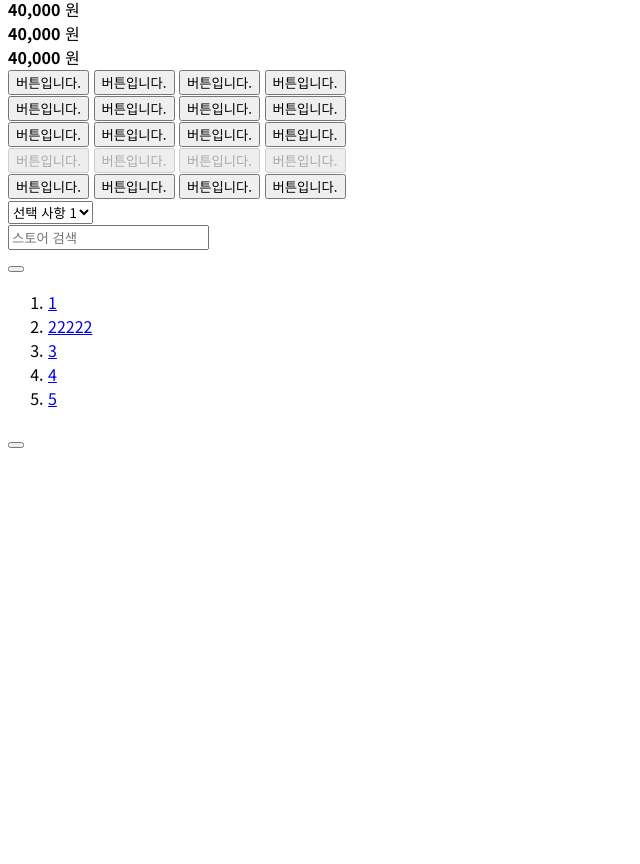
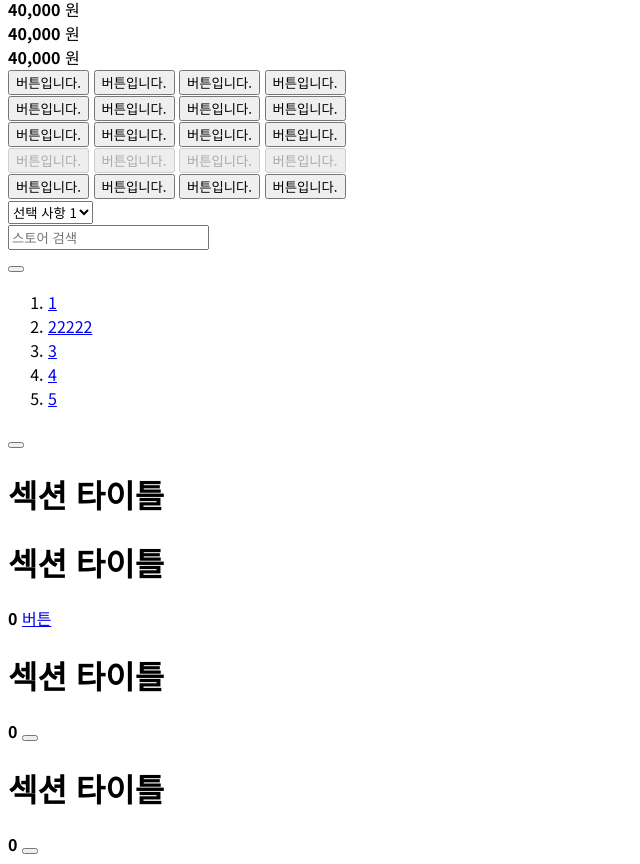
Before and after one commit to alsrb0504/sass_tomorrow_house, a website: page components.html in a window 1280 px wide. Shown: the part 107-971 px from the top of the page, without its empty margins (0-640 px from the left). Before the commit the page ends 800 px from the top, so only its background shows below. Drawn offline with Linux system fonts and the light colour scheme.

Commit message:
💄 Create a shared component: product-section-header

```diff
--- a/components.html
+++ b/components.html
@@ -161,6 +161,34 @@
         </div>
       </div>
 
+      <div>
+        <header class="product-section-header">
+          <h1 class="title">섹션 타이틀</h1>
+        </header>
+
+        <header class="product-section-header">
+          <h1 class="title">섹션 타이틀</h1>
+          <strong class="badge" aria-label="0개">0</strong>
+          <a class="text-button" href="/">버튼</a>
+        </header>
+
+        <header class="product-section-header">
+          <h1 class="title">섹션 타이틀</h1>
+          <strong class="badge" aria-label="0개">0</strong>
+          <button class="icon-button" type="button" aria-label="더보기">
+            <i class="ic-chevron" aria-hidden></i>
+          </button>
+        </header>
+
+        <header class="product-section-header">
+          <h1 class="title">섹션 타이틀</h1>
+          <strong class="badge" aria-label="0개">0</strong>
+          <button class="icon-button is-right" type="button" aria-label="더보기">
+            <i class="ic-chevron" aria-hidden></i>
+          </button>
+        </header>
+
+      </div>
 
     </div>
   </body>
--- /dev/null
+++ b/styles/components/_product-section-header.scss
@@ -0,0 +1,67 @@
+.product-section-header {
+  @include flexbox(start);
+  position: relative;
+  width: 100%;
+  height: 64px;
+  background-color: $white;
+
+  .title {
+    @include text-style(16, $dark);
+  }
+
+  .badge {
+    @include text-style(16, $blue);
+    margin-left: 8px;
+  }
+
+  .text-button,
+  .icon-button {
+    @include pos-center-y;
+    right: -15px;
+
+    &:active {
+      opacity: 0.4;
+    }
+  }
+
+  .text-button {
+    @include text-style(14, $blue);
+    padding: 15px;
+    font-weight: 700;
+  }
+
+  .icon-button {
+    @include flexbox;
+    right: -15px;
+    width: 22px + (15px * 2);
+    height: 22px + (15px * 2);
+
+    font-size: 22px;
+    color: $secondary;
+
+    &.is-right {
+      transform: translateY(-50%) rotate(-90deg);
+    }
+  }
+
+  @include responsive(T) {
+    .title,
+    .badge {
+      @include text-style(18);
+    }
+
+    .text-button,
+    .icon-button {
+      @include pos-center-y;
+      right: 0;
+
+      &:hover {
+        opacity: 0.4;
+      }
+    }
+
+    .text-button {
+      @include text-style(16);
+    }
+  }
+}
--- a/styles/main.scss
+++ b/styles/main.scss
@@ -37,6 +37,7 @@
 @import './components/product-info';
 @import './components/order-form';
 @import './components/checkout-card';
+@import './components/product-section-header';
 
 @import './layouts/grids';
 @import './layouts/gnb';
```
